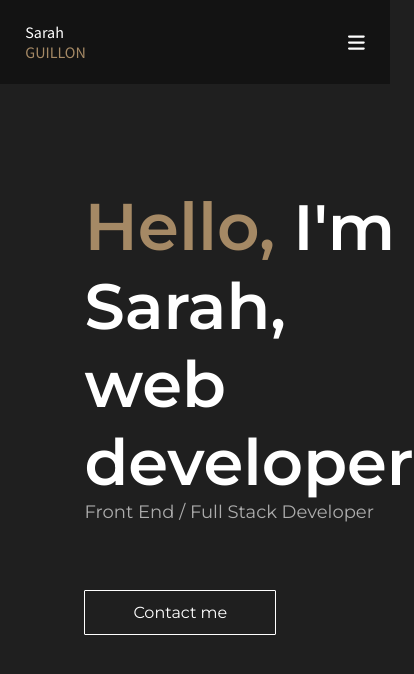
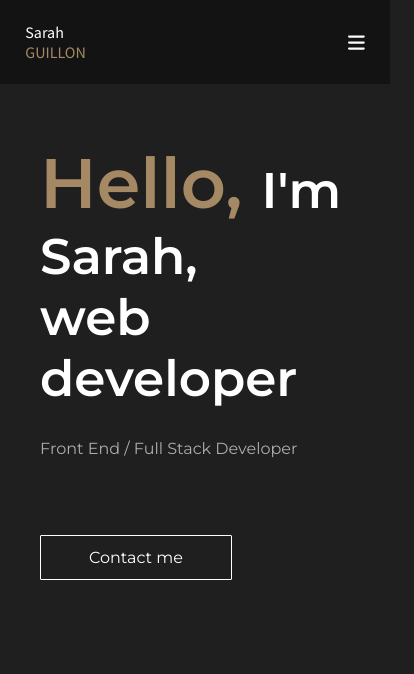
Before and after one commit to SarahGuillon/react_portfolio, a React (Create React App) app: page / in a window 390 px wide. Shown: the top 674 px of the page, 414 px wide, since content can reach past the window. Built offline with nearby package versions, Linux system fonts and the light colour scheme.

Commit message:
homepage responsive

```diff
--- a/src/pages/Home.js
+++ b/src/pages/Home.js
@@ -4,7 +4,8 @@ import '../styles/Home.css';
 
 const Home = () => {
   return (
-    <div className="home">
+    <div className="home-container">
+      <div className="home-card">
         <div className="left-box">
           <p className="presentation"> <span>Hello, </span>I'm Sarah,<br></br> web developer</p>
           <p className="detail"> Front End / Full Stack Developer </p>
@@ -14,7 +15,7 @@ const Home = () => {
           {/* <img src={' '} alt="profile picture"/> */}
         </div>
       </div>
-
+    </div>
   )
 }
 
--- a/src/styles/Home.css
+++ b/src/styles/Home.css
@@ -1,30 +1,28 @@
-.home {
-  margin-top: 22vh;
-  margin-left: 10vh;
+.home-container {
+  /* margin-top: 22vh;
+  margin-left: 10vh; */
   color:#FFFFFF;
   display: flex;
-  justify-content:space-between;
-  align-items: center;
 }
 
-.home .presentation {
+.home-container .presentation {
   font-weight: 600;
-  font-size: 64px;
-  margin: 0;
+  font-size: 66px;
+  margin-bottom: 30px;
 }
 
-.home .presentation span {
+.home-container .presentation span {
   color:#A58965;
-  font-size: 66px;
+  font-size: 70px;
 }
 
-.home .detail {
+.home-container .detail {
   font-size: 18px;
   color: #ADADAD;
-  margin-bottom: 80px;
+  margin-bottom: 90px;
 }
 
-.home .contact a {
+.home-container .contact a {
   text-decoration: none;
   color:#FFFFFF;
   border: 1px solid #FFFFFF;
@@ -33,14 +31,39 @@
   background-color:  #1F1F1F;
 }
 
-.home .contact a:hover {
+.home-container .contact a:hover {
   color:#e4c9a6;
   border: 2px solid #e4c9a6;
   font-weight: bolder;
 }
 
-.home img {
+.home-container img {
   max-width: 50vh;
   border-radius: 60%;
   opacity: 0.5;
 }
+
+
+@media screen and (min-width: 481px) {
+  .home-container {
+    margin-left: 200px;
+    margin-top: 30px;
+    padding-left: 6vh;
+    align-items: center;
+    height: 100vh;
+  }
+}
+
+@media screen and (max-width: 480px) {
+  .home-container {
+    padding: 40px;
+    margin-top: 100px;
+    justify-content: center;
+  }
+  .home-container .presentation {
+    font-size: 50px;
+  }
+  .home-container .detail {
+    font-size: 16px;
+  }
+}
```
Lines whose indentation alone changed are shown as unchanged.
